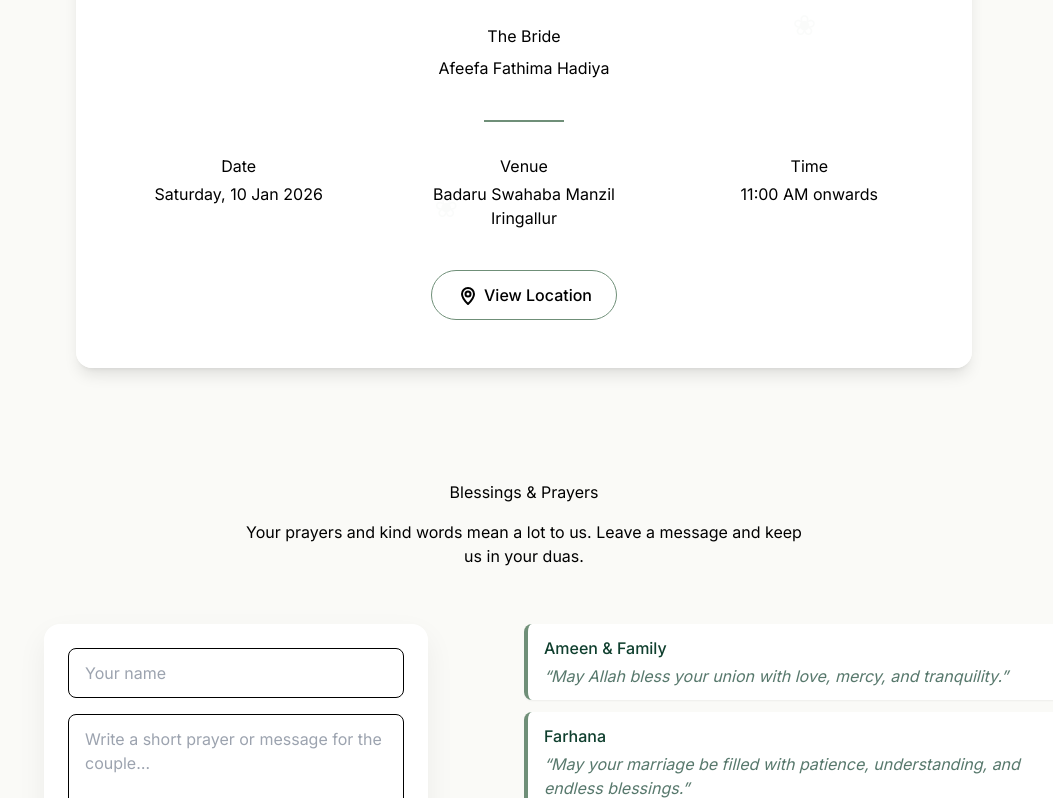
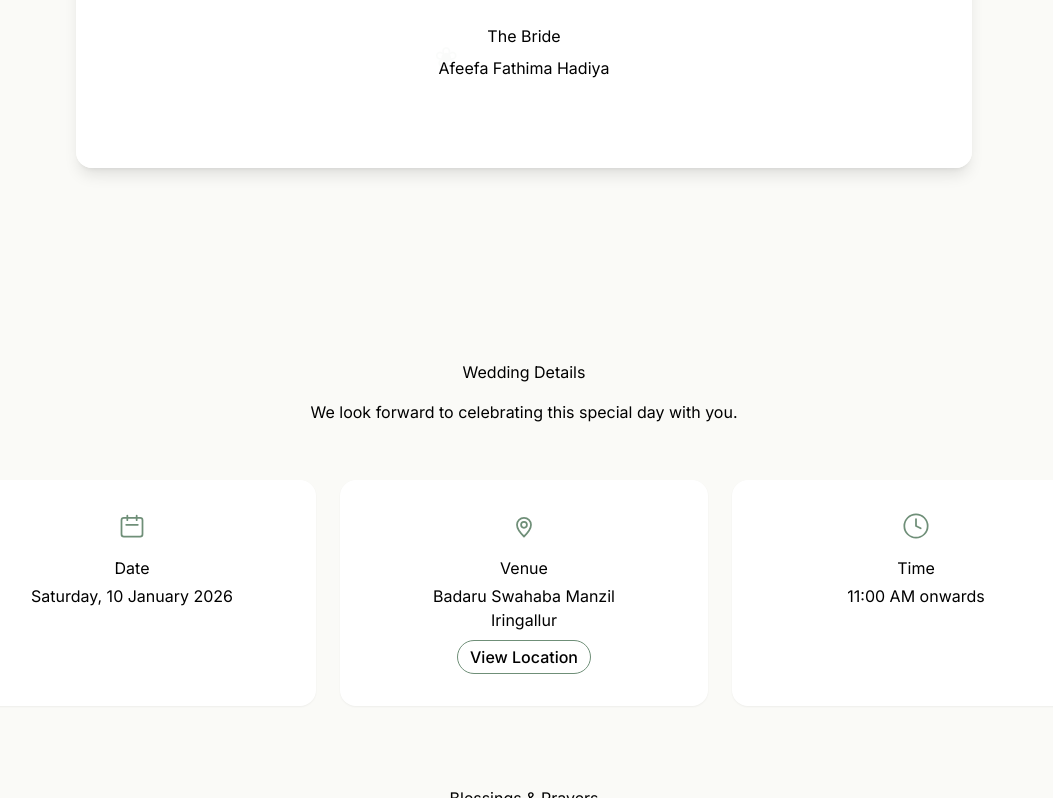
Before and after one commit to anshif-8590/Wedding-Innvitation, a React (Create React App) app: page / in a window 1280 px wide. Shown: the part 962-1760 px from the top of the page, without its empty margins (116-1169 px from the left). Built offline with nearby package versions, Linux system fonts and the light colour scheme; a web font is replaced by a local one.

Commit message:
completed the infocards and made some changes in invitation

```diff
--- a/src/components/InfoCards.jsx
+++ b/src/components/InfoCards.jsx
@@ -1,11 +1,129 @@
-import React from 'react'
-
 const InfoCards = () => {
   return (
-    <div>
+    <section className="px-6 py-20">
+      <div className="max-w-6xl mx-auto">
 
-    </div>
-  )
-}
+        {/* Section Header */}
+        <div className="text-center mb-14">
+          <h2 className="text-section-title mb-4">
+            Wedding Details
+          </h2>
+          <p className="text-section-sub max-w-xl mx-auto">
+            We look forward to celebrating this special day with you.
+          </p>
+        </div>
 
-export default InfoCards
+        {/* Cards */}
+        <div className="grid gap-6 md:grid-cols-3">
+
+          {/* Date */}
+          <div className="bg-white rounded-2xl p-8 shadow-lg lg:shadow-sm  lg:hover:shadow-lg transition ">
+            <div className="mb-4 text-[var(--color-accent)]">
+              {/* Calendar Icon */}
+              <svg
+                xmlns="http://www.w3.org/2000/svg"
+                className="w-7 h-7 mx-auto"
+                fill="none"
+                viewBox="0 0 24 24"
+                stroke="currentColor"
+                strokeWidth={1.5}
+              >
+                <path
+                  strokeLinecap="round"
+                  strokeLinejoin="round"
+                  d="M8 7V3m8 4V3m-9 8h10M5 21h14a2 2 0 002-2V7a2 2 0 00-2-2H5a2 2 0 00-2 2v12a2 2 0 002 2z"
+                />
+              </svg>
+            </div>
+
+            <p className="text-card-title mb-1 text-center">
+              Date
+            </p>
+            <p className="text-body text-center">
+              Saturday, 10 January 2026
+            </p>
+          </div>
+
+          {/* Venue */}
+          <div className="bg-white rounded-2xl p-8 shadow-lg lg:shadow-sm  lg:hover:shadow-lg transition flex flex-col items-center  ">
+            <div className="mb-4 text-[var(--color-accent)]">
+              {/* Location Icon */}
+              <svg
+                xmlns="http://www.w3.org/2000/svg"
+                className="w-7 h-7 mx-auto"
+                fill="none"
+                viewBox="0 0 24 24"
+                stroke="currentColor"
+                strokeWidth={1.5}
+              >
+                <path
+                  strokeLinecap="round"
+                  strokeLinejoin="round"
+                  d="M12 21s-6-5.686-6-10a6 6 0 1112 0c0 4.314-6 10-6 10z"
+                />
+                <circle cx="12" cy="11" r="2.5" />
+              </svg>
+            </div>
+
+            <p className="text-card-title mb-1 text-center">
+              Venue
+            </p>
+            <p className="text-body text-center">
+              Badaru Swahaba Manzil<br />
+              Iringallur
+            </p>
+            {/* Google Maps CTA */}
+              <a
+                href="https://maps.google.com/?q=Badaru+Swahaba+Manzil+Iringallur"
+                target="_blank"
+                rel="noopener noreferrer"
+                className="
+                  inline-flex mt-2 w-fit  items-center gap-1 px-3 py-1 rounded-full
+                  border text-body font-medium transition
+                  hover:bg-[var(--color-accent)] hover:text-white hover:shadow-lg
+                "
+                style={{ borderColor: "var(--color-accent)" }}
+              >
+
+
+                View Location
+              </a>
+
+
+          </div>
+
+          {/* Time */}
+          <div className="bg-white rounded-2xl p-8 shadow-lg lg:shadow-sm  lg:hover:shadow-lg transition">
+            <div className="mb-4 text-[var(--color-accent)]">
+              {/* Clock Icon */}
+              <svg
+                xmlns="http://www.w3.org/2000/svg"
+                className="w-7 h-7 mx-auto"
+                fill="none"
+                viewBox="0 0 24 24"
+                stroke="currentColor"
+                strokeWidth={1.5}
+              >
+                <path
+                  strokeLinecap="round"
+                  strokeLinejoin="round"
+                  d="M12 6v6l4 2m6-2a10 10 0 11-20 0 10 10 0 0120 0z"
+                />
+              </svg>
+            </div>
+
+            <p className="text-card-title mb-1 text-center">
+              Time
+            </p>
+            <p className="text-body text-center">
+              11:00 AM onwards
+            </p>
+          </div>
+
+        </div>
+      </div>
+    </section>
+  );
+};
+
+export default InfoCards;
--- a/src/components/Invitation.jsx
+++ b/src/components/Invitation.jsx
@@ -61,60 +61,7 @@ const Invitation = () => {
                 </p>
               </div>
 
-              {/* Divider */}
-              <div className="w-20 h-[2px] mx-auto my-8 bg-[var(--color-accent)]" />
 
-              {/* Event Info */}
-              <div className="grid gap-6 md:grid-cols-3 text-center mb-10">
-                <div>
-                  <p className="text-card-title mb-1">Date</p>
-                  <p className="text-body">Saturday, 10 Jan 2026</p>
-                </div>
-
-                <div>
-                  <p className="text-card-title mb-1">Venue</p>
-                  <p className="text-body">
-                    Badaru Swahaba Manzil<br />
-                    Iringallur
-                  </p>
-                </div>
-
-                <div>
-                  <p className="text-card-title mb-1">Time</p>
-                  <p className="text-body">11:00 AM onwards</p>
-                </div>
-              </div>
-
-              {/* Google Maps CTA */}
-              <a
-                href="https://maps.google.com/?q=Badaru+Swahaba+Manzil+Iringallur"
-                target="_blank"
-                rel="noopener noreferrer"
-                className="
-                  inline-flex items-center gap-1 px-6 py-3 rounded-full
-                  border text-body font-medium transition
-                  hover:bg-[var(--color-accent)] hover:text-white
-                "
-                style={{ borderColor: "var(--color-accent)" }}
-              >
-                <svg
-                  xmlns="http://www.w3.org/2000/svg"
-                  className="w-6 h-6"
-                  fill="none"
-                  viewBox="0 0 24 24"
-                  stroke="currentColor"
-                  strokeWidth={2}
-                >
-                  <path
-                    strokeLinecap="round"
-                    strokeLinejoin="round"
-                    d="M12 21s-6-5.686-6-10a6 6 0 1112 0c0 4.314-6 10-6 10z"
-                  />
-                  <circle cx="12" cy="11" r="2.5" />
-                </svg>
-
-                View Location
-              </a>
 
             </div>
           </div>
```
